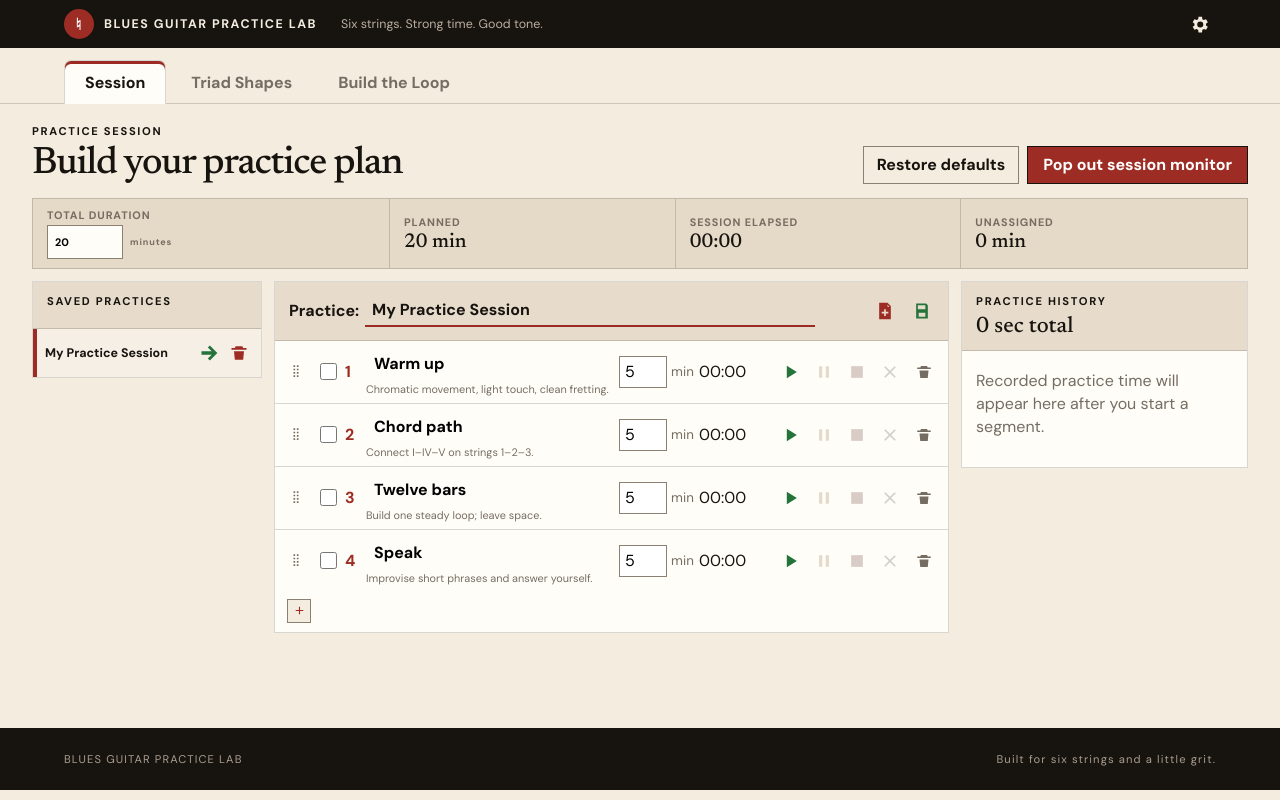
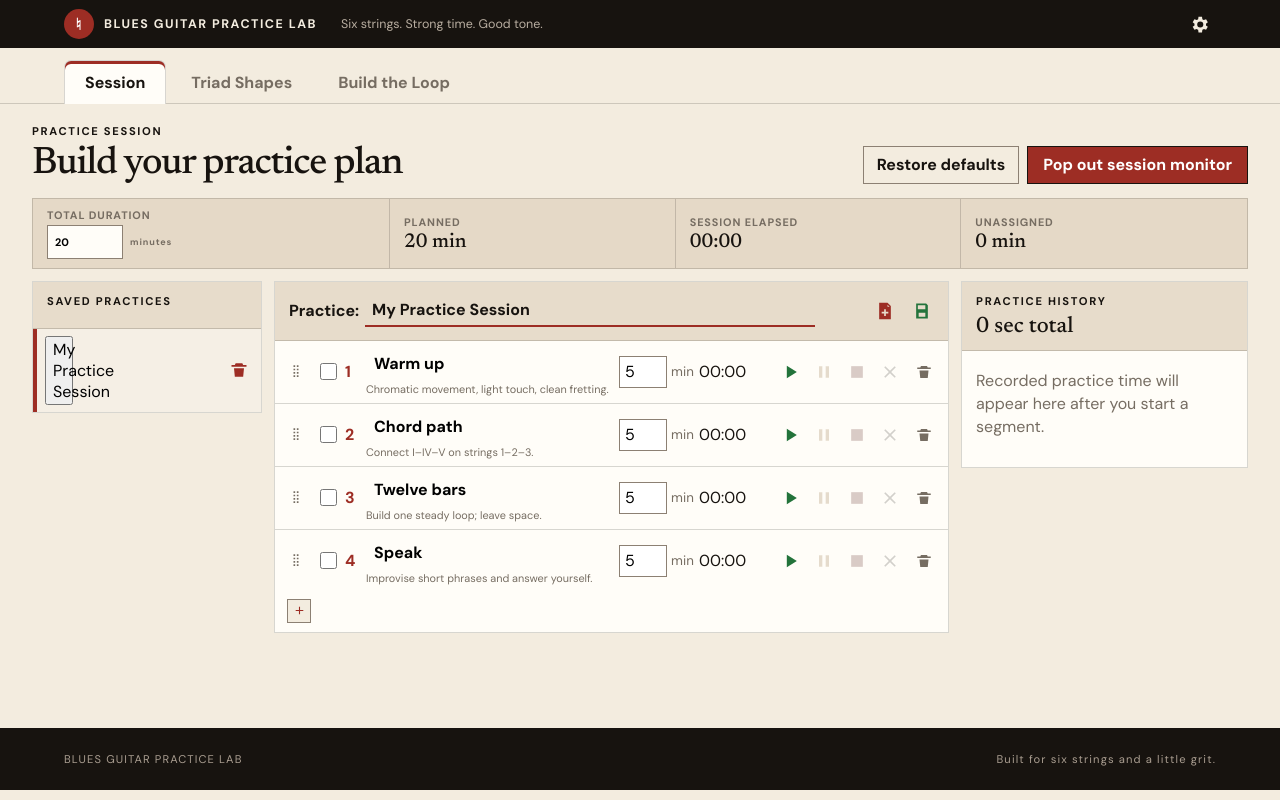
Before and after one commit to flyfisher1952/blues-guitar-practice-lab, an Angular app: page / in a window 1280 px wide. Both pictures are taken after a click on the button 917 px from the left and 310 px from the top of the page. Built offline with nearby package versions, Linux system fonts and the light colour scheme; what html-docx-js-typescript would draw is missing.

Commit message:
Load saved practice by name

```diff
--- a/src/app/component/session/session.component.html
+++ b/src/app/component/session/session.component.html
@@ -38,11 +38,8 @@
         <div class="saved-practice-list">
           @for (saved of savedSessions; track saved.id) {
             <div class="saved-practice-entry" [class.active]="saved.id === activeSavedSessionId">
-              <span>{{ saved.name }}</span>
+              <button class="saved-practice-name" type="button" title="Load practice session" [attr.aria-label]="'Load ' + saved.name" (click)="loadPracticeSession(saved)">{{ saved.name }}</button>
               <div>
-                <button class="load-practice-button icon-only-button" type="button" title="Load practice session" [attr.aria-label]="'Load ' + saved.name" (click)="loadPracticeSession(saved)">
-                  <svg viewBox="0 0 24 24" aria-hidden="true"><path d="M3 10h12.2l-4.6-4.6L13 3l9 9-9 9-2.4-2.4 4.6-4.6H3z"/></svg>
-                </button>
                 <button class="delete-practice-button icon-only-button" type="button" title="Delete practice session" [attr.aria-label]="'Delete ' + saved.name" (click)="deletePracticeSession(saved)">
                   <svg viewBox="0 0 24 24" aria-hidden="true"><path d="M8 4h8l1 2h4v2H3V6h4zm-2 6h12l-1 10H7z"/></svg>
                 </button>
```
